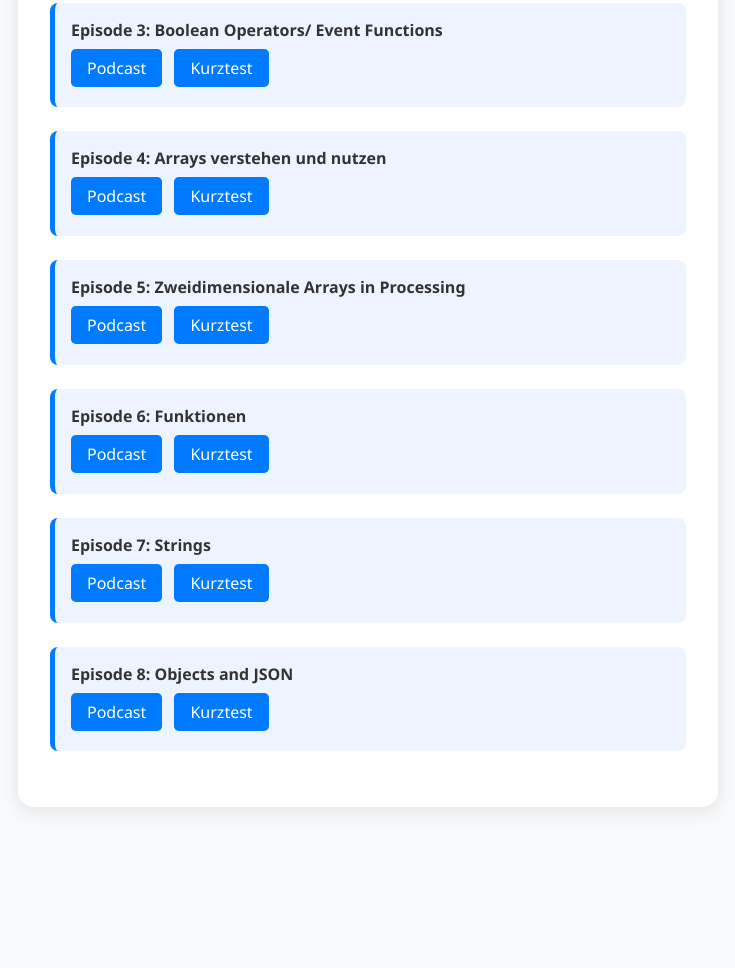
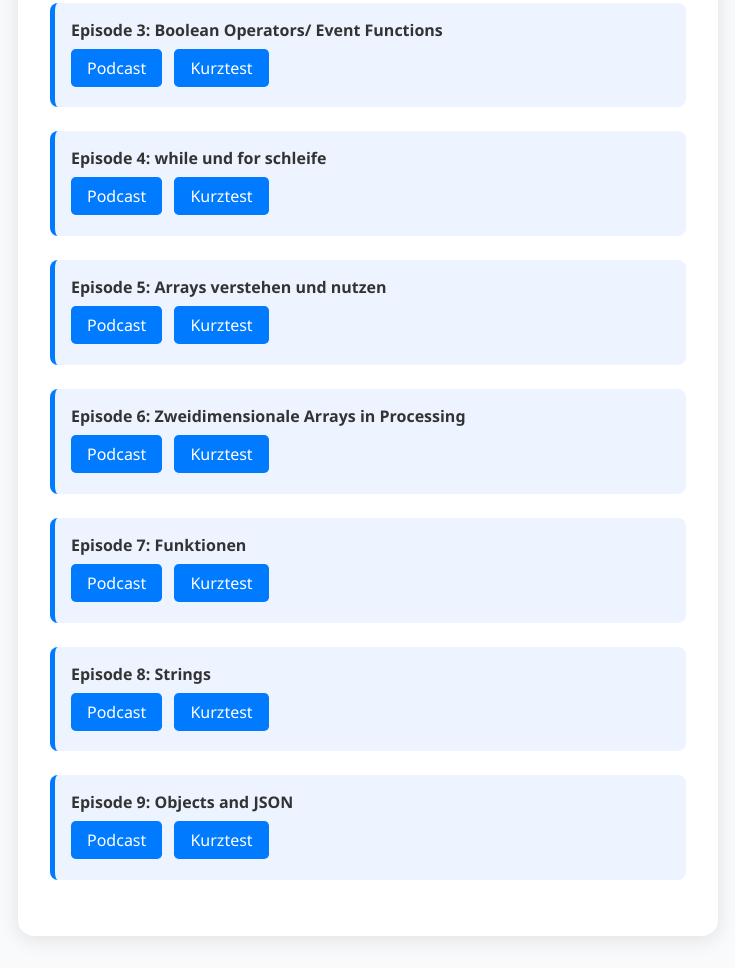
Before and after one commit to blackviet96/Podcast---Softwareentwicklung-1, a plain HTML site: page index.html in a window 1280 px wide. Shown: the part 475-1443 px from the top of the page, without its empty margins (272-1007 px from the left). Before the commit the page ends 1314 px from the top, so only its background shows below. Drawn offline with Linux system fonts and the light colour scheme.

Commit message:
Add files via upload

```diff
--- a/index.html
+++ b/index.html
@@ -111,7 +111,7 @@
       <div class="episode-title">Episode 2: Bedingungen if/else/else if</div>
       <div class="episode-links">
         <a href="https://notebooklm.google.com/notebook/d66f475c-36f9-460f-8d06-9a3573d7c543/audio" target="_blank">Podcast</a>
-        <a href="https://forms.gle/28zbyf7rYhe8pJx9A" target="_blank">Kurztest</a>
+        <a href="https://forms.gle/puj4MT41cdve4LnK7" target="_blank">Kurztest</a>
       </div>
     </div>
 
@@ -119,12 +119,20 @@
       <div class="episode-title">Episode 3: Boolean Operators/ Event Functions</div>
       <div class="episode-links">
         <a href="https://notebooklm.google.com/notebook/18039e38-e831-412b-ba01-8e9ee400f16f/audio" target="_blank">Podcast</a>
-        <a href="https://forms.gle/pUwwQHgfiob3zEWq5" target="_blank">Kurztest</a>
+        <a href="https://forms.gle/7MK1LWHv4jRScHQy7" target="_blank">Kurztest</a>
       </div>
     </div>
 
     <div class="episode">
-      <div class="episode-title">Episode 4: Arrays verstehen und nutzen</div>
+      <div class="episode-title">Episode 4: while und for schleife</div>
+      <div class="episode-links">
+        <a href="https://notebooklm.google.com/notebook/766a029d-5b7a-4e0d-b77b-1667a48d550e/audio" target="_blank">Podcast</a>
+        <a href="https://forms.gle/wdq3wLgzCnetorKK8" target="_blank">Kurztest</a>
+      </div>
+    </div>
+
+    <div class="episode">
+      <div class="episode-title">Episode 5: Arrays verstehen und nutzen</div>
       <div class="episode-links">
         <a href="https://notebooklm.google.com/notebook/aed5fded-62d0-4652-a117-15b18649800e/audio" target="_blank">Podcast</a>
         <a href="https://forms.gle/SBYGiXZTfvqnLFGJ6" target="_blank">Kurztest</a>
@@ -132,7 +140,7 @@
     </div>
 
     <div class="episode">
-      <div class="episode-title">Episode 5: Zweidimensionale Arrays in Processing</div>
+      <div class="episode-title">Episode 6: Zweidimensionale Arrays in Processing</div>
       <div class="episode-links">
         <a href="https://notebooklm.google.com/notebook/b07cc651-f029-4bed-b872-6374741cf5f9/audio" target="_blank">Podcast</a>
         <a href="https://forms.gle/FTb8CKu8NcWbBwsb9" target="_blank">Kurztest</a>
@@ -140,7 +148,7 @@
     </div>
 
     <div class="episode">
-      <div class="episode-title">Episode 6: Funktionen</div>
+      <div class="episode-title">Episode 7: Funktionen</div>
       <div class="episode-links">
         <a href="https://notebooklm.google.com/notebook/b9058e4c-81ac-4899-8a58-c8058865bbdb/audio" target="_blank">Podcast</a>
         <a href="https://forms.gle/cG3JLBAHGv1WLeFv6" target="_blank">Kurztest</a>
@@ -148,7 +156,7 @@
     </div>
 
     <div class="episode">
-      <div class="episode-title">Episode 7: Strings</div>
+      <div class="episode-title">Episode 8: Strings</div>
       <div class="episode-links">
         <a href="https://notebooklm.google.com/notebook/89e08cc7-630a-4bc5-828a-45b3efad4620/audio" target="_blank">Podcast</a>
         <a href="https://forms.gle/6mNCzpyPmbycjnMEA" target="_blank">Kurztest</a>
@@ -156,7 +164,7 @@
     </div>
 
     <div class="episode">
-      <div class="episode-title">Episode 8: Objects and JSON</div>
+      <div class="episode-title">Episode 9: Objects and JSON</div>
       <div class="episode-links">
         <a href="https://notebooklm.google.com/notebook/d6833823-058d-487c-a802-d3b0ab5acb3f/audio" target="_blank">Podcast</a>
         <a href="https://forms.gle/KGFnebQMsGvK9eFk9" target="_blank">Kurztest</a>
```
